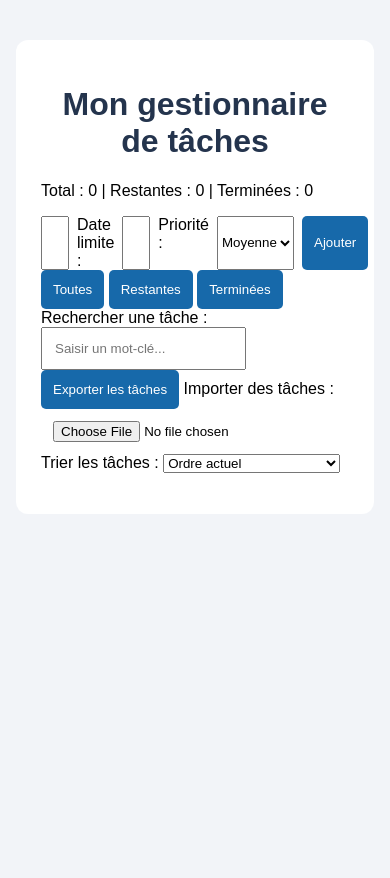
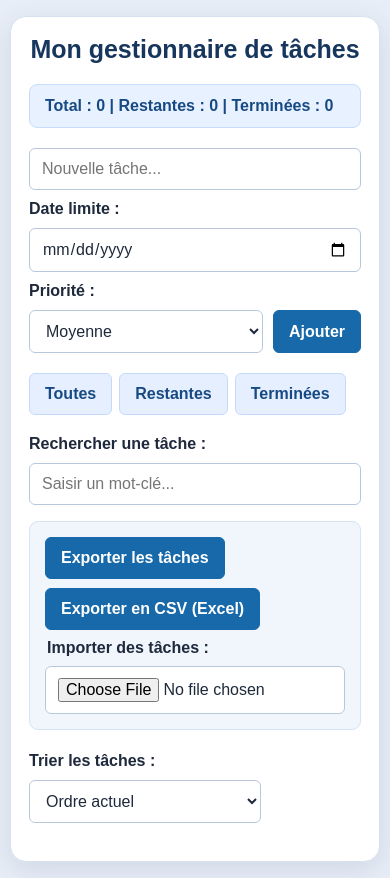
Before and after one commit to TRAOREAROUNA/GESTIONNAIRE-TACHES, a plain HTML site: page index.html in a window 390 px wide. Before the commit the page ends 844 px from the top, so only its background shows below. Drawn offline with Linux system fonts and the light colour scheme.

Commit message:
Ajout export CSV et amélioration du design

```diff
--- a/index.html
+++ b/index.html
@@ -50,6 +50,9 @@
     <button type="button" id="export-tasks">
         Exporter les tâches
     </button>
+            <button type="button" id="export-csv">
+            Exporter en CSV (Excel)
+        </button>
 
     <label for="import-file">Importer des tâches :</label>
     <input
--- a/script.js
+++ b/script.js
@@ -232,6 +232,7 @@ renderTasks();
 
 const exportButton = document.getElementById("export-tasks");
 const importFile = document.getElementById("import-file");
+const exportCsvButton = document.getElementById("export-csv");
 
 // EXPORTER LES TÂCHES
 exportButton.addEventListener("click", function () {
@@ -249,6 +250,55 @@ exportButton.addEventListener("click", function () {
 
     URL.revokeObjectURL(url);
 });
+
+
+// EXPORTER LES TÂCHES EN CSV POUR EXCEL
+exportCsvButton.addEventListener("click", function () {
+    const headers = [
+        "ID",
+        "Tâche",
+        "Terminée",
+        "Date limite",
+        "Priorité"
+    ];
+
+    const rows = tasks.map(function (task) {
+        return [
+            task.id,
+            task.text,
+            task.done ? "Oui" : "Non",
+            task.dueDate || "",
+            task.priority || "moyenne"
+        ];
+    });
+
+    function escapeCsv(value) {
+        return '"' +
+            String(value ?? "").replace(/"/g, '""') +
+            '"';
+    }
+
+    const csv = [headers, ...rows]
+        .map(function (row) {
+            return row.map(escapeCsv).join(";");
+        })
+        .join("\r\n");
+
+    const file = new Blob(
+        ["\uFEFF" + csv],
+        { type: "text/csv;charset=utf-8;" }
+    );
+
+    const url = URL.createObjectURL(file);
+    const link = document.createElement("a");
+
+    link.href = url;
+    link.download = "mes-taches.csv";
+    link.click();
+
+    URL.revokeObjectURL(url);
+});
+
 
 // IMPORTER LES TÂCHES
 importFile.addEventListener("change", function () {
--- a/style.css
+++ b/style.css
@@ -1,71 +1,271 @@
+
+/* ===== STYLE GENERAL ===== */
+* {
+    box-sizing: border-box;
+}
 
 body {
     font-family: Arial, sans-serif;
-    background: #f2f4f8;
+    background: #e8eef7;
     margin: 0;
     padding: 40px 16px;
+    color: #1e293b;
 }
 
 .container {
-    max-width: 600px;
+    max-width: 900px;
     margin: auto;
-    background: white;
-    padding: 25px;
-    border-radius: 12px;
+    background: #ffffff;
+    padding: 30px;
+    border: 1px solid #d7e2f0;
+    border-radius: 16px;
+    box-shadow: 0 8px 28px rgba(30, 58, 95, 0.12);
 }
 
+/* ===== TITRE ET COMPTEUR ===== */
 h1 {
     text-align: center;
-    color: #24344d;
+    color: #17365d;
+    font-size: 32px;
+    margin: 0 0 20px;
 }
 
-form {
-    display: flex;
-    gap: 8px;
+#task-counter {
+    background: #e8f1ff;
+    color: #174a83;
+    border: 1px solid #c7dcfb;
+    border-radius: 8px;
+    padding: 12px 15px;
+    font-weight: bold;
 }
 
-input {
-    flex: 1;
+/* ===== FORMULAIRE ===== */
+#task-form {
+    display: flex;
+    flex-wrap: wrap;
+    align-items: center;
+    gap: 10px;
+    margin: 20px 0;
+}
+
+input,
+select {
     min-width: 0;
-    padding: 12px;
+    padding: 11px 12px;
+    border: 1px solid #b8c8dc;
+    border-radius: 6px;
+    background: #ffffff;
+    color: #1e293b;
+    font: inherit;
+}
+
+input:focus,
+select:focus {
+    outline: 2px solid #93c5fd;
+    border-color: #2563eb;
+}
+
+#task-input {
+    flex: 1 1 100%;
+    width: 100%;
+}
+
+#task-form label {
+    font-weight: 600;
+}
+
+#task-due-date {
+    flex: 1 1 160px;
+}
+
+#task-priority {
+    flex: 1 1 120px;
 }
 
 button {
-    padding: 12px;
+    padding: 11px 15px;
     cursor: pointer;
     background: #1769aa;
-    color: white;
-    border: none;
-    border-radius: 5px;
+    color: #ffffff;
+    border: 1px solid #1769aa;
+    border-radius: 6px;
+    font: inherit;
+    font-weight: 600;
+    transition: background 0.15s ease, transform 0.15s ease;
 }
 
-li {
+button:hover {
+    background: #0f4f87;
+    border-color: #0f4f87;
+}
+
+button:active {
+    transform: translateY(1px);
+}
+
+/* ===== FILTRES ===== */
+#task-filters {
+    display: flex;
+    flex-wrap: wrap;
+    gap: 7px;
+    margin: 18px 0;
+}
+
+#task-filters button {
+    background: #e5efff;
+    color: #174a83;
+    border-color: #c5dafa;
+}
+
+#task-filters button:hover {
+    background: #cfe1ff;
+}
+
+/* ===== RECHERCHE ===== */
+#task-search {
+    display: flex;
+    flex-wrap: wrap;
+    align-items: center;
+    gap: 10px;
+    margin: 20px 0 16px;
+}
+
+#task-search label,
+#task-sorting label,
+#task-backup label {
+    font-weight: 600;
+}
+
+#task-search input {
+    flex: 1 1 220px;
+}
+
+/* ===== IMPORTATION ET EXPORTATION ===== */
+#task-backup {
+    display: flex;
+    flex-wrap: wrap;
+    align-items: center;
+    gap: 9px;
+    margin: 16px 0 22px;
+    padding: 15px;
+    background: #f1f6fd;
+    border: 1px solid #d5e3f5;
+    border-radius: 9px;
+}
+
+#task-backup button {
+    background: #1769aa;
+}
+
+#task-backup button:hover {
+    background: #0f4f87;
+}
+
+#task-backup label {
+    margin-left: 2px;
+}
+
+#task-backup input[type="file"] {
+    flex: 1 1 100%;
+    width: 100%;
+}
+
+/* ===== TRI ===== */
+#task-sorting {
+    display: flex;
+    flex-wrap: wrap;
+    align-items: center;
+    gap: 10px;
+    margin: 18px 0;
+}
+
+/* ===== LISTE DES TACHES ===== */
+#task-list {
+    list-style: none;
+    padding: 0;
+    margin: 20px 0 0;
+}
+
+#task-list li {
     margin-top: 12px;
-    padding: 10px;
-    background: #f2f4f8;
+    padding: 14px;
+    background: #f3f6fb;
+    border: 1px solid #dbe5f1;
+    border-left: 5px solid #1769aa;
+    border-radius: 9px;
     display: flex;
-    justify-content: space-between;
-    gap: 8px;
+    align-items: center;
+    flex-wrap: wrap;
+    gap: 10px;
+}
+
+#task-list li span {
+    flex: 1 1 130px;
+    overflow-wrap: anywhere;
+}
+
+#task-list li small {
+    flex: 0 1 auto;
+    line-height: 1.5;
+}
+
+#task-list li button {
+    flex: 0 0 auto;
+}
+
+#task-list li.done {
+    background: #f0fdf4;
+    border-left-color: #16a34a;
 }
 
 li.done span {
     text-decoration: line-through;
-    color: gray;
+    color: #64748b;
 }
 
-
-/* Affichage des priorités */
+/* ===== PRIORITES ===== */
 .priority-haute {
     color: #dc2626;
     font-weight: bold;
 }
 
 .priority-moyenne {
-    color: #d97706;
+    color: #c27803;
     font-weight: bold;
 }
 
 .priority-basse {
-    color: #16a34a;
+    color: #15803d;
     font-weight: bold;
 }
+
+/* ===== PETITS ECRANS ===== */
+@media (max-width: 600px) {
+    body {
+        padding: 16px 10px;
+    }
+
+    .container {
+        padding: 18px;
+    }
+
+    h1 {
+        font-size: 25px;
+    }
+
+    #task-form {
+        align-items: stretch;
+    }
+
+    #task-form label {
+        flex-basis: 100%;
+    }
+
+    #task-list li {
+        align-items: flex-start;
+    }
+
+    #task-list li button {
+        flex: 1 1 auto;
+    }
+}
```
